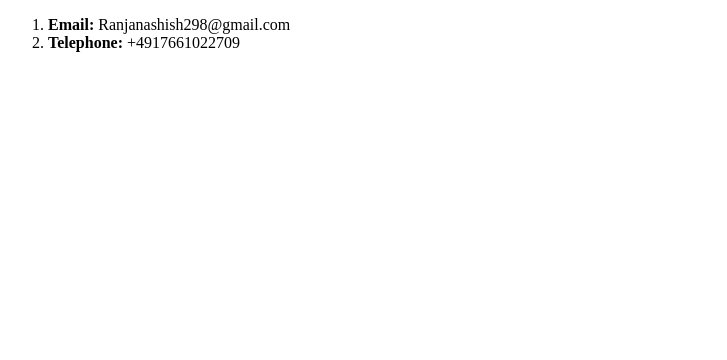
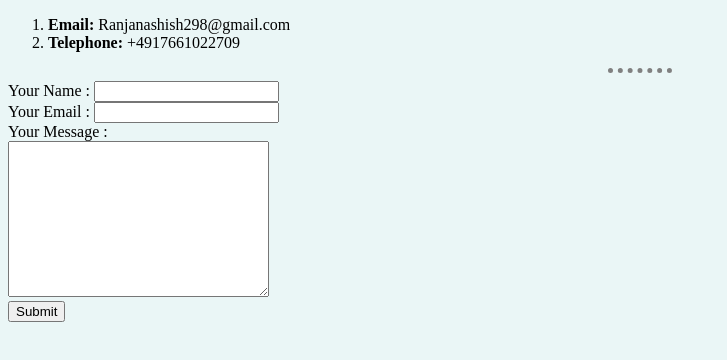
Before and after one commit to ranjanashish298/CV, a plain HTML site: page contact.html in a window 1280 px wide. Shown: the whole page, without its empty margins (0-727 px from the left). Drawn offline with Linux system fonts and the light colour scheme; files that its build step writes are made by us from their sources.

Commit message:
with bit CSS now

```diff
--- a/contact.html
+++ b/contact.html
@@ -1,15 +1,29 @@
 <!DOCTYPE html>
 <html lang="en" dir="ltr">
+
 <head>
   <meta charset="utf-8">
-    <title></title>
+  <title>Contact Me</title>
+  <link rel="stylesheet" href="css/styles.css">
 </head>
+
 <body>
   <div id="menu-centered">
     <ol>
-      <li><b>Email:</b>     Ranjanashish298@gmail.com</li>
+      <li><b>Email:</b> Ranjanashish298@gmail.com</li>
       <li><b>Telephone:</b> +4917661022709</li>
     </ol>
   </div>
+  <hr>
+  <form action="mailto:Ranjanashish298@gmail.com" method="post" enctype="text/plain">
+    <label>Your Name :</label>
+    <input type="text" name="Your Name " value=""> <br>
+    <label>Your Email :</label>
+    <input type="email" name="your Email" value=""> <br>
+    <label>Your Message :</label> <br>
+    <textarea name="yourname" rows="10" cols="30"></textarea> <br>
+    <input type="submit" name="">
+  </form>
 </body>
+
 </html>
--- /dev/null
+++ b/styles.css
@@ -0,0 +1,20 @@
+body {
+  background-color: #EAF6F6;
+}
+
+hr {
+
+border-style: none;
+width: 5%;
+border-top-style: dotted;
+border-color: grey;
+border-width: 5px;
+}
+
+h1 {
+  color : #68A7AD;
+}
+
+h3 {
+  color : #66BFBF;
+}
```
Also changed, not shown: index.html (+3 -9 lines). Lines whose indentation alone changed are shown as unchanged.
